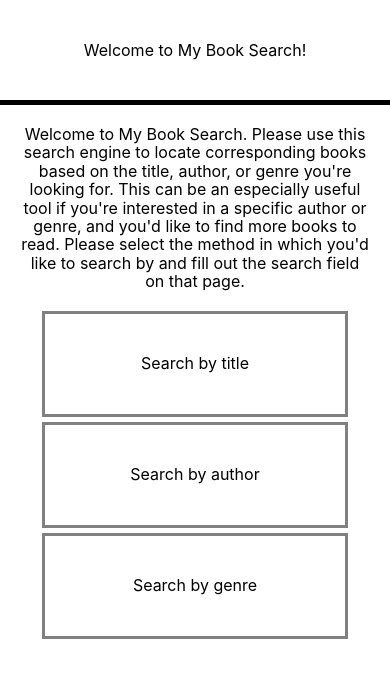
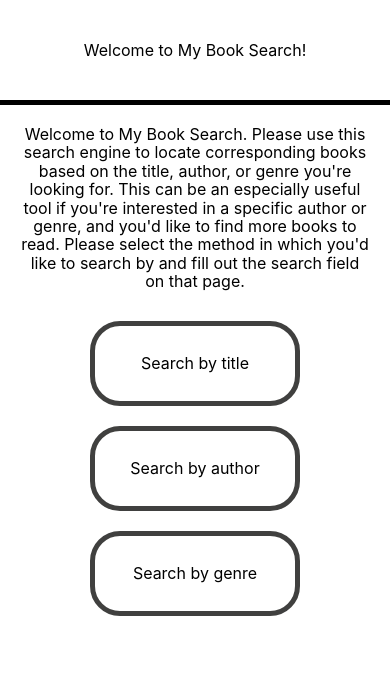
Before and after one commit to aclaycomb0004/Proj-Class-2020, a React (Create React App) app: page / in a window 390 px wide. Shown: the top 678 px of the page. Built offline with nearby package versions, Linux system fonts and the light colour scheme.

Commit message:
added styling and responsiveness to buttons

```diff
--- a/src/App.css
+++ b/src/App.css
@@ -23,20 +23,46 @@
     max-width: 90%;
 }
 
+.ButtonCont {
+  display: flex;
+  flex-direction: row;
+  justify-content: space-between;
+
+}
+
 .NavButtonStyle {
   display: flex;
   align-items: center;
   justify-content: center;
-  border: 3px solid gray;
+  border: 5px solid #40403f;
+  border-radius: 30px;
   height: 100px;
   width: 300px;
-  margin-bottom: 5px;
+  margin: 0 10px;
 }
 
 
 
+@media screen and (max-width : 990px) {
 
-@media screen and (max-width : 600px) {
+.NavButtonStyle {
+  width: 200px;
+}
+
+
+}
+
+@media screen and (max-width : 800px) {
+
+.ButtonCont {
+  flex-direction: column;
+}
+
+.NavButtonStyle {
+  margin: 10px 0;
+  width: 380px;
+  height: 150px;
+}
 
 }
 
@@ -44,5 +70,9 @@
 
 @media screen and (max-width : 400px) {
 
+.NavButtonStyle {
+  width: 200px;
+  height: 75px;
+}
 
 }
--- a/src/App.js
+++ b/src/App.js
@@ -22,7 +22,7 @@
     <div className="MainCont">
 
     <IntroText />
-    <div>
+    <div className="ButtonCont">
       <NavButton buttonText={"Search by title"} />
       <NavButton buttonText={"Search by author"}/>
       <NavButton buttonText={"Search by genre"}/>
```
